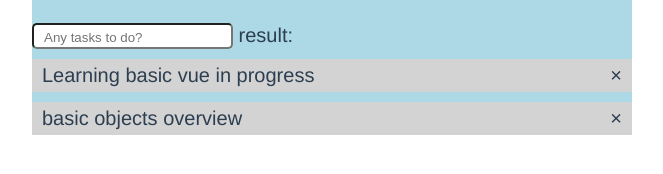
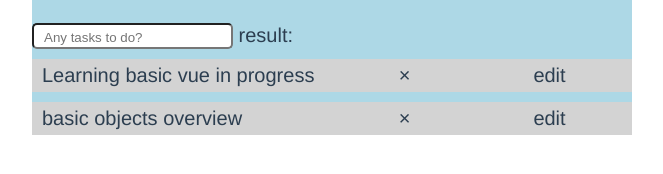
Before and after one commit to Alen002/vue2, a Vue app in the folder my-project/todo/: page / in a window 1280 px wide. Shown: the part 166-340 px from the top of the page, without its empty margins (308-971 px from the left). Built offline with nearby package versions, Linux system fonts and the light colour scheme.

Commit message:
styled the task component

```diff
--- a/my-project/todo/src/components/ToDoList.vue
+++ b/my-project/todo/src/components/ToDoList.vue
@@ -15,8 +15,9 @@
     <!-- Start of Show Tasks -->
     result: {{ newTodo }}
     <div v-for="(todo, index) in todos" :key="todo.id" class="todo-item">
-      <div>{{ todo.title }}</div>
+      <div class="todo-title">{{ todo.title }}</div>
       <div class="remove-item" @click="removeTodo(index)">&times</div>
+      <div>edit</div>
     </div>
     <!-- End of Show Tasks -->
   </div>
@@ -50,8 +51,7 @@ export default {
       this.newTodo = ""; // reset input after user entered task
     },
     removeTodo(index) {
-      alert(index);
-      this.todos.splice(index, 1); // array.splice(i, 1)
+      this.todos.splice(index, 1); // array.splice(i, 1) -> remove one item
     }
   }
 };
@@ -65,15 +65,21 @@ export default {
   border-radius: 5px;
 }
 .todo-item {
-  display: flex;
-  flex-direction: row;
-  justify-content: space-between;
+  display: grid;
+  grid-template-columns: 2fr 1fr 1fr;
+  text-align: center;
+
+  /*   justify-content: space-between;
+ */
   padding: 5px 10px 5px 10px;
 
   margin-top: 10px;
   background-color: lightgrey;
 }
 
+.todo-title {
+  text-align: left;
+}
 .remove-item:hover {
   background-color: red;
 }
```
